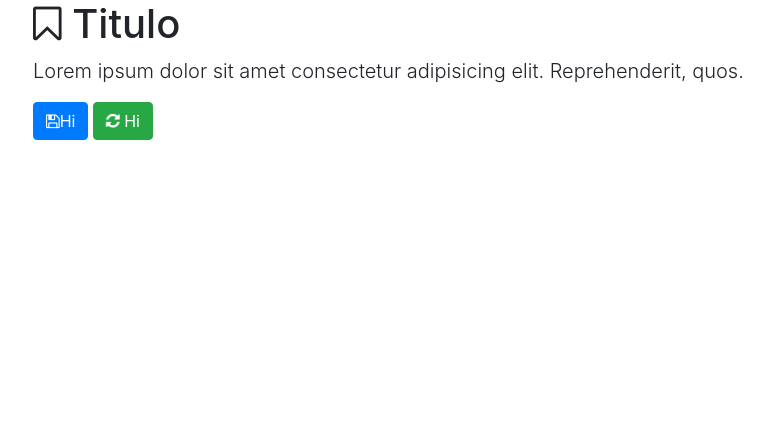
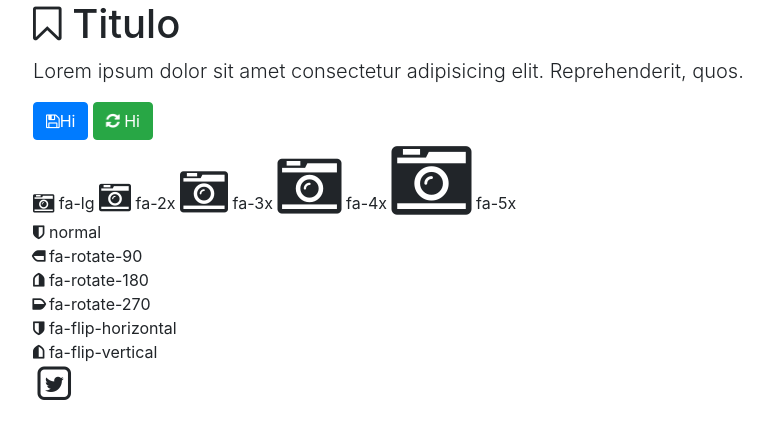
Before and after one commit to kleyla/herramientas-desarrollo-y-diseno-web, a plain HTML site: page index.html in a window 1280 px wide. Shown: the whole page, without its empty margins (52-820 px from the left). Drawn offline with nearby package versions, Linux system fonts and the light colour scheme.

Commit message:
Font awesome

```diff
--- a/index.html
+++ b/index.html
@@ -18,7 +18,24 @@
 
             <button type="button" class="btn btn-primary"><i class="fa fa-save"></i>Hi</button>
             <button type="button" class="btn btn-success"><i class="fa fa-refresh fa-spin"></i> Hi</button>
-
+            <br>
+            <i class="fa fa-camera-retro fa-lg"></i> fa-lg
+            <i class="fa fa-camera-retro fa-2x"></i> fa-2x
+            <i class="fa fa-camera-retro fa-3x"></i> fa-3x
+            <i class="fa fa-camera-retro fa-4x"></i> fa-4x
+            <i class="fa fa-camera-retro fa-5x"></i> fa-5x
+            <br>
+            <i class="fa fa-shield"></i> normal<br>
+            <i class="fa fa-shield fa-rotate-90"></i> fa-rotate-90<br>
+            <i class="fa fa-shield fa-rotate-180"></i> fa-rotate-180<br>
+            <i class="fa fa-shield fa-rotate-270"></i> fa-rotate-270<br>
+            <i class="fa fa-shield fa-flip-horizontal"></i> fa-flip-horizontal<br>
+            <i class="fa fa-shield fa-flip-vertical"></i> fa-flip-vertical
+            <br>
+            <span class="fa-stack fa-lg">
+                <i class="fa fa-square-o fa-stack-2x"></i>
+                <i class="fa fa-twitter fa-stack-1x"></i>
+            </span>
         </div>
     </div>
     <script src="https://code.jquery.com/jquery-3.4.1.slim.min.js"
```
Also changed, not shown: 1 other file.
